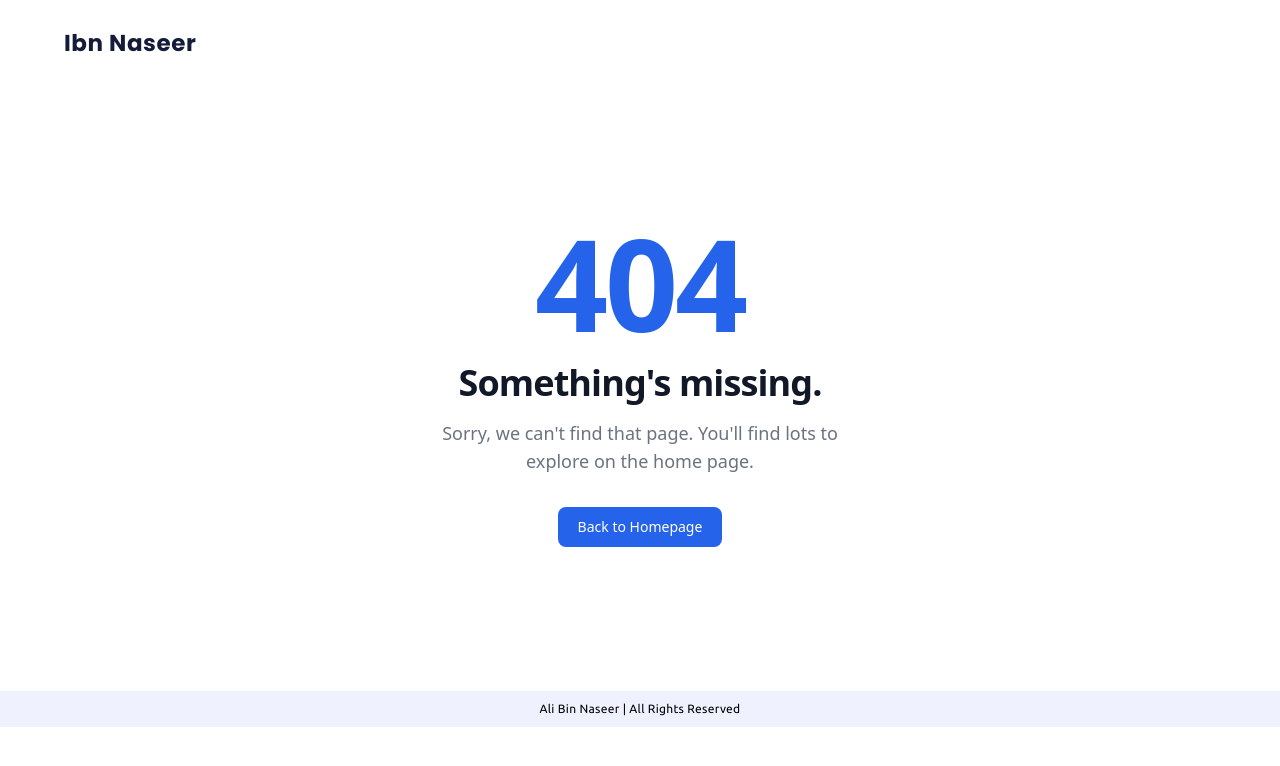
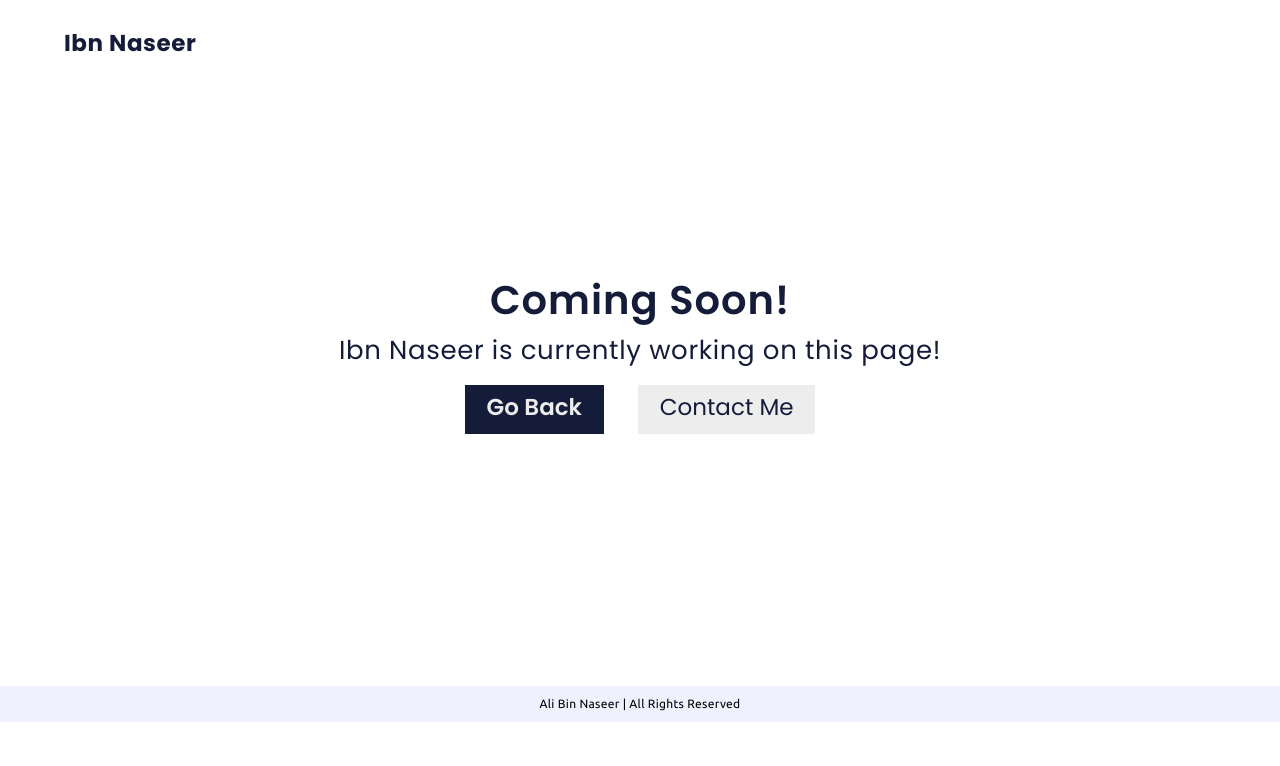
Before and after one commit to SaabK/portfolio, a Next.js app: page /hire-me in a window 1280 px wide. Before the commit this address had no page. Shown: the top 766 px of the page. Built offline with nearby package versions, Linux system fonts and the light colour scheme.

Commit message:
Coming Soon Page Added V1.2.0

```diff
--- /dev/null
+++ b/components/ComingSoon.jsx
@@ -0,0 +1,35 @@
+import React from 'react';
+import PrimaryButton from '../components/PrimaryButton';
+import SecondaryButton from '../components/SecondaryButton';
+import Link from 'next/link';
+
+function ComingSoon() {
+	return (
+		<section className='h-[425px] flex flex-col justify-center lg:h-[595px] lg:relative lg:bottom-7'>
+			<div className='flex flex-col justify-items-center text-center'>
+				<h1 className='text-darkBlue font-poppinssemibold tracking-wide text-heading lg:text-subheading-lg'>
+					Coming Soon!
+				</h1>
+				<p className='text-darkBlue font-poppinsregular text-body tracking-wide lg:text-[26px]'>
+					Ibn Naseer is currently working on this page!
+				</p>
+			</div>
+
+			<div className='flex justify-between w-[13.25rem] mx-auto py-[14px] lg:w-[21.875rem]'>
+				<Link href='/'>
+					<a>
+						<PrimaryButton>Go Back</PrimaryButton>
+					</a>
+				</Link>
+
+				<Link href='/'>
+					<a>
+						<SecondaryButton>Contact Me</SecondaryButton>
+					</a>
+				</Link>
+			</div>
+		</section>
+	);
+}
+
+export default ComingSoon;
--- a/package.json
+++ b/package.json
@@ -1,6 +1,6 @@
 {
   "name": "portfolio-v3",
-  "version": "1.1.1",
+  "version": "1.2.0",
   "private": true,
   "scripts": {
     "dev": "next dev -p 5000",
--- /dev/null
+++ b/pages/hire-me/index.jsx
@@ -0,0 +1,8 @@
+import React from 'react';
+import ComingSoon from '../../components/ComingSoon';
+
+function index() {
+	return <ComingSoon />;
+}
+
+export default index;
--- /dev/null
+++ b/pages/my-work/index.jsx
@@ -0,0 +1,8 @@
+import React from 'react';
+import ComingSoon from '../../components/ComingSoon';
+
+function index() {
+	return <ComingSoon />;
+}
+
+export default index;
--- a/sections/Hero.jsx
+++ b/sections/Hero.jsx
@@ -1,3 +1,4 @@
+import Link from 'next/link';
 import React from 'react';
 import PrimaryButton from '../components/PrimaryButton';
 import SecondaryButton from '../components/SecondaryButton';
@@ -16,8 +17,17 @@ function Hero() {
 				</div>
 
 				<div className='flex justify-between w-[13.25rem] mx-auto py-[14px] lg:w-[21.875rem]'>
-					<PrimaryButton>Hire Me</PrimaryButton>
-					<SecondaryButton>My Work</SecondaryButton>
+					<Link href='/hire-me'>
+						<a>
+							<PrimaryButton>Hire Me</PrimaryButton>
+						</a>
+					</Link>
+
+					<Link href='/my-work'>
+						<a>
+							<SecondaryButton>My Work</SecondaryButton>
+						</a>
+					</Link>
 				</div>
 			</section>
 		</div>
```
Also changed, not shown: 1 other file (tests, documents, lock files or other folders).
